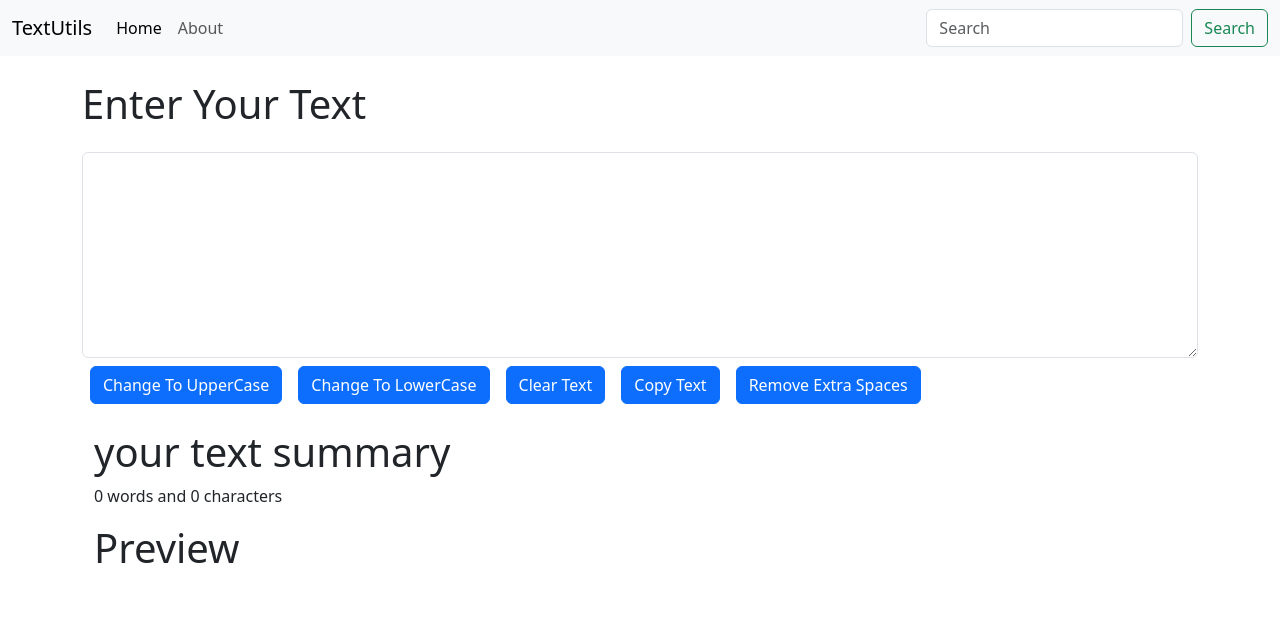
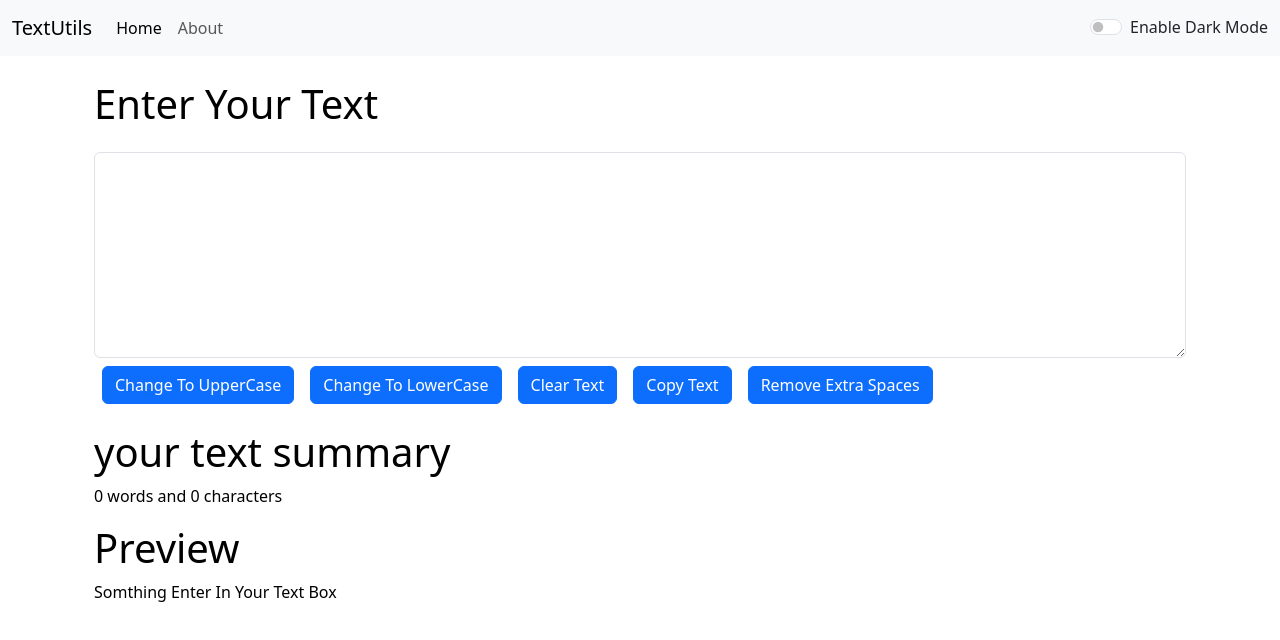
Before and after one commit to rupali-r-thakur/react-practice, a React (Create React App) app: page / in a window 1280 px wide. Shown: the top 640 px of the page. Built offline with nearby package versions, Linux system fonts and the light colour scheme; the HTML template or start-up script is replaced by a standard one.

Commit message:
Dark mode

```diff
--- a/src/App.js
+++ b/src/App.js
@@ -1,12 +1,22 @@
-import React from "react";
+import React, { useState } from "react";
 import NavBar from "./components/NavBar";
 import TextForm from "./components/TextForm";
 function App() {
+  const [mode, setMode] = useState("light");
+  const toggleBtn = () => {
+    if (mode === "light") {
+      setMode("dark");
+      document.body.style.backgroundColor = "#020520";
+    } else {
+      setMode("light");
+      document.body.style.backgroundColor = "white";
+    }
+  };
   return (
     <>
-      <NavBar />
+      <NavBar mode={mode} toggleBtn={toggleBtn} />
       <div className="container">
-        <TextForm heading={"Enter Your Text"}/>
+        <TextForm heading={"Enter Your Text"} mode={mode} />
       </div>
     </>
   );
--- a/src/components/NavBar.jsx
+++ b/src/components/NavBar.jsx
@@ -1,9 +1,11 @@
 import React from "react";
 
-function NavBar() {
+function NavBar(props) {
   return (
     <>
-      <nav className="navbar navbar-expand-lg bg-body-tertiary">
+      <nav
+        className={`navbar navbar-expand-lg bg-${props.mode} navbar-${props.mode}`}
+      >
         <div className="container-fluid">
           <a className="navbar-brand" href="/">
             TextUtils
@@ -32,17 +34,24 @@ function NavBar() {
                 </a>
               </li>
             </ul>
-            <form className="d-flex" role="search">
+            <div
+              class={`form-check form-switch text-${
+                props.mode == "light" ? "dark" : "light"
+              }`}
+            >
               <input
-                className="form-control me-2"
-                type="search"
-                placeholder="Search"
-                aria-label="Search"
+                class="form-check-input"
+                type="checkbox"
+                role="switch"
+                id="flexSwitchCheckDefault"
+                onClick={props.toggleBtn}
               />
-              <button className="btn btn-outline-success" type="submit">
-                Search
-              </button>
-            </form>
+              <label class="form-check-label" for="flexSwitchCheckDefault">
+                {props.mode == "light"
+                  ? "Enable Dark Mode"
+                  : "Enable Light Mode"}
+              </label>
+            </div>
           </div>
         </div>
       </nav>
--- a/src/components/TextForm.jsx
+++ b/src/components/TextForm.jsx
@@ -2,13 +2,19 @@ import React, { useState } from "react";
 
 function TextForm(props) {
   const [textValue, setTextValue] = useState("");
-  const copyText=()=>{
-    let text=document.getElementById("exampleFormControlTextarea1")
-    text.select()
-    navigator.clipboard.writeText(text.value)
-  }
+  const copyText = () => {
+    let text = document.getElementById("exampleFormControlTextarea1");
+    text.select();
+    navigator.clipboard.writeText(text.value);
+  };
   return (
     <>
+      <div
+        className="container"
+        style={{
+          color: props.mode == "light" ? "black" : "white",
+        }}
+      >
         <h1 className="my-4">{props.heading}</h1>
         <div class="mb-3">
           <textarea
@@ -17,6 +23,10 @@ function TextForm(props) {
             rows="8"
             onChange={(e) => setTextValue(e.target.value)}
             value={textValue}
+            style={{
+              backgroundColor: props.mode == "light" ? "white" : "#020520",
+              color: "white",
+            }}
           ></textarea>
           <button
             className="btn btn-primary my-2 mx-2"
@@ -38,19 +48,23 @@ function TextForm(props) {
             Clear Text
           </button>
 
+          <button className="btn btn-primary my-2 mx-2" onClick={copyText}>
+            Copy Text
+          </button>
           <button
-          className="btn btn-primary my-2 mx-2"
-          onClick={copyText}
-        >
-          Copy Text
-        </button><button
             className="btn btn-primary my-2 mx-2"
             onClick={() => setTextValue(textValue.split(/[ ]+/).join(" "))}
           >
             Remove Extra Spaces
           </button>
         </div>
-      <div className="container">
+      </div>
+      <div
+        className="container"
+        style={{
+          color: props.mode == "light" ? "black" : "white",
+        }}
+      >
         <h1>your text summary</h1>
         <p>
           {
@@ -61,7 +75,9 @@ function TextForm(props) {
           words and {textValue.replace(/\s/g, "").length} characters
         </p>
         <h1>Preview</h1>
-        <p>{textValue}</p>
+        <p>
+          {textValue.length > 0 ? textValue : "Somthing Enter In Your Text Box"}
+        </p>
       </div>
     </>
   );
```
Lines whose indentation alone changed are shown as unchanged.
